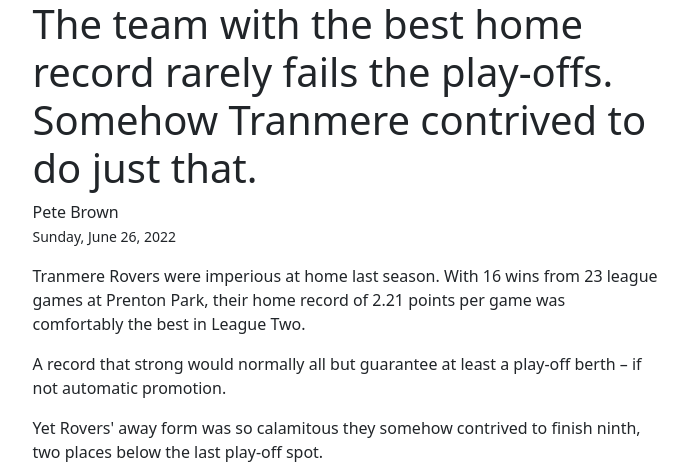
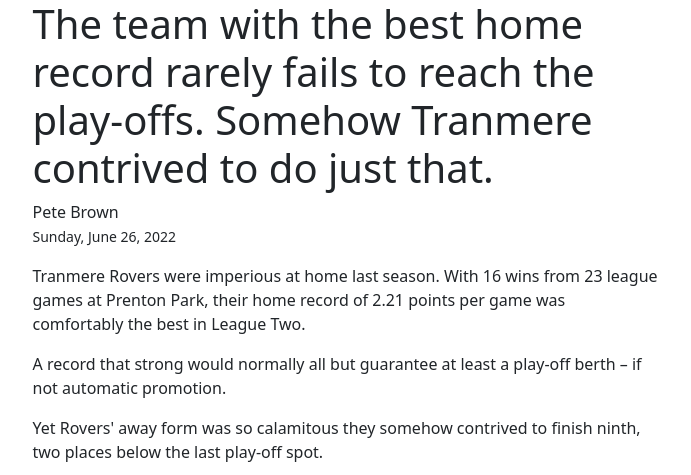
Before and after one commit to petebrown/project-01, a plain HTML site: page index.html in a window 1280 px wide. Shown: the top 475 px of the page, without its empty margins (294-985 px from the left). Drawn offline with nearby package versions, Linux system fonts and the light colour scheme.

Commit message:
Update index.html

```diff
--- a/index.html
+++ b/index.html
@@ -13,7 +13,7 @@
           <div class="col">
           </div>
           <div class="col-sm-12 col-md-10 col-lg-7">
-            <h1>The team with the best home record rarely fails the play-offs. Somehow Tranmere contrived to do just that.</h1>
+            <h1>The team with the best home record rarely fails to reach the play-offs. Somehow Tranmere contrived to do just that.</h1>
             <p class="lh-base">Pete Brown<br><small>Sunday, June 26, 2022</small></p>
             <p class="lh-base">Tranmere Rovers were imperious at home last season. With 16 wins from 23 league games at Prenton Park, their home record of 2.21 points per game was comfortably the best in League Two.</p>
             <p class="lh-base">A record that strong would normally all but guarantee at least a play-off berth – if not automatic promotion.</p>
```
